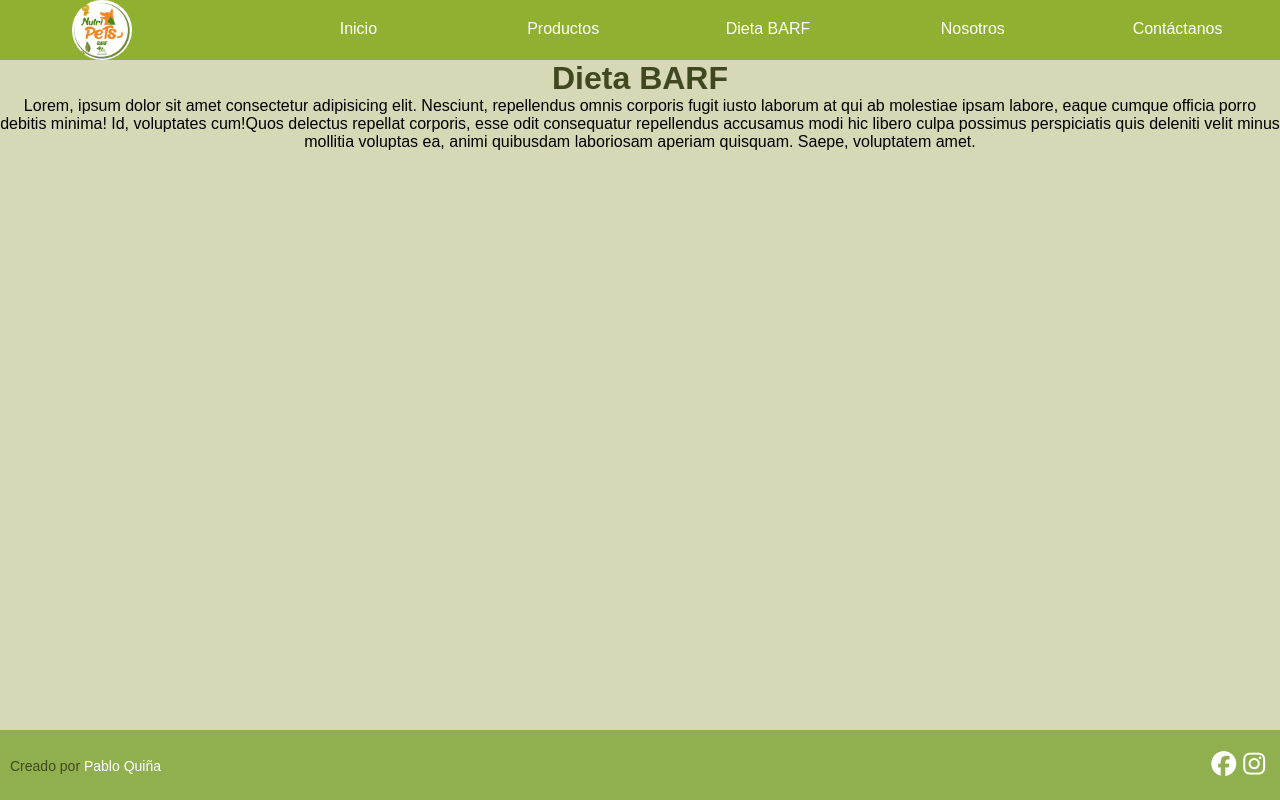
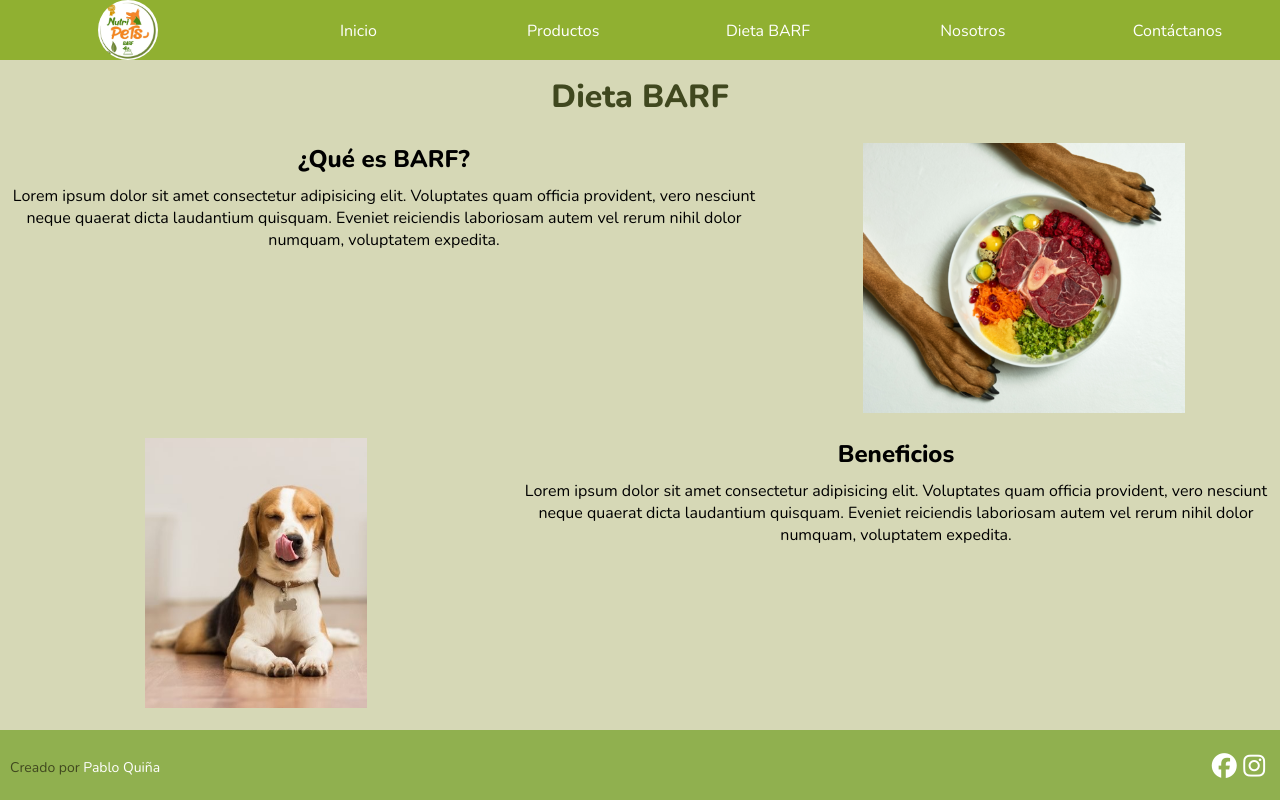
Before and after one commit to Kitsunito/NutriPets, a plain HTML site: page html/dieta.html in a window 1280 px wide. Drawn offline with nearby package versions, Linux system fonts and the light colour scheme.

Commit message:
Avances en el layout

```diff
--- a/html/dieta.html
+++ b/html/dieta.html
@@ -6,18 +6,17 @@
     <meta name="viewport" content="width=device-width, initial-scale=1.0">
     <title>NutriPets BARF Sogamoso</title>
     <link rel="stylesheet" href="../style.css">
+    <link href="https://fonts.googleapis.com/css2?family=Nunito:wght@400;600;800&display=swap" rel="stylesheet">
     <script src="https://kit.fontawesome.com/6fea0a6a47.js" crossorigin="anonymous"></script>
 </head>
 <body>
     <header>
+        <!--Company's Branding-->
+        <div class='navbar-brand'>
+            <a href="../index.html"><img src="../img/logo.png" alt="" class="brand-logo"></a>
+        </div>
         <!--Navbar-->
         <nav>
-            <!--Company's Branding-->
-            <div class='navbar-brand'>
-                <a href="../index.html">
-                    <img src="../img/logo.png" alt="" class="brand-logo">
-                </a>
-            </div>
             <!--Menu-->
             <div class="menu">
                 <ul class="nav-list">
@@ -43,8 +42,31 @@
     <main>
         <div>
             <h1>Dieta BARF</h1>
-            <p><span>Lorem, ipsum dolor sit amet consectetur adipisicing elit. Nesciunt, repellendus omnis corporis fugit iusto laborum at qui ab molestiae ipsam labore, eaque cumque officia porro debitis minima! Id, voluptates cum!</span><span>Quos delectus repellat corporis, esse odit consequatur repellendus accusamus modi hic libero culpa possimus perspiciatis quis deleniti velit minus mollitia voluptas ea, animi quibusdam laboriosam aperiam quisquam. Saepe, voluptatem amet.</span></p>
         </div>
+        <section class="dieta">
+            <article class="horizontal-flex">
+                <div class="article-text">
+                    <h2>¿Qué es BARF?</h2>
+                    <div class="text-description">
+                        Lorem ipsum dolor sit amet consectetur adipisicing elit. Voluptates quam officia provident, vero nesciunt neque quaerat dicta laudantium quisquam. Eveniet reiciendis laboriosam autem vel rerum nihil dolor numquam, voluptatem expedita.
+                    </div>
+                </div>
+                <div class="article-image">
+                    <img src="../img/dietaBARF.png" alt="">
+                </div>
+            </article>
+            <article class="horizontal-flex">
+                <div class="article-image">
+                    <img src="../img/dogHealthy.jpg" alt="Perro saludable">
+                </div>
+                <div class="article-text">
+                    <h2>Beneficios</h2>
+                    <div class="text-description">
+                        Lorem ipsum dolor sit amet consectetur adipisicing elit. Voluptates quam officia provident, vero nesciunt neque quaerat dicta laudantium quisquam. Eveniet reiciendis laboriosam autem vel rerum nihil dolor numquam, voluptatem expedita.
+                    </div>
+                </div>
+            </article>
+        </section>
     </main>
 
     <!--Footer-->
--- a/style.css
+++ b/style.css
@@ -29,8 +29,19 @@ nav {
 }
 
 main {
+    display: flex;
     text-align: center;
-    height: 400px;
+    justify-content: center;
+    flex-direction: column;
+    flex-wrap: wrap;
+}
+
+section {
+    width: 100%;
+}
+
+article {
+    margin-bottom: 25px;
 }
 
 footer {
@@ -52,6 +63,11 @@ ul {
 h1{
     color: #40481F;
     text-align: center;
+    margin: 15px 0 25px 0;
+}
+
+h2 {
+    margin-bottom:10px;
 }
 
 a {
@@ -64,6 +80,9 @@ nav li a {
     font-size: 16px;
 }
 
+img {
+    height: 100%;
+}
 .navbar-brand {
     width: 20%;
     height: 60px;
@@ -105,13 +124,47 @@ nav li a {
     padding: 8px 0 0 10px;
 }
 
+.horizontal-flex {
+    display: flex;
+    flex-direction: row;
+    flex-wrap: wrap;
+}
+
+.section-products {
+    background-color: #dac0a7;
+    justify-content: center;
+    width: 100%;
+}
+
+.div-product{
+    height: 150px;
+    width: 180px;
+    background-color: #285011;
+}
+
+.article-text {
+    max-height: 270px;
+    width: 60%;
+}
+
+.article-image {
+    max-height: 270px;
+    width: 40%;
+}
+
+.nosotros-map {
+    width: 40%;
+}
+
+.nosotros-description {
+    width: 60%;
+}
+
 #div-portada {
-    width: 400px
+    height: 400px;
 }
 
 #portada{
-    height: auto;
-    width: 100%;
+    height: 100%;
     opacity: 0.9;
-
 }
```
Also changed, not shown: html/contacto.html (+5 -6 lines), html/nosotros.html (+16 -15 lines), html/productos.html (+16 -7 lines), img/dietaBARF.png (added), img/dogHealthy.jpg (added), img/logo.jpg (deleted).
